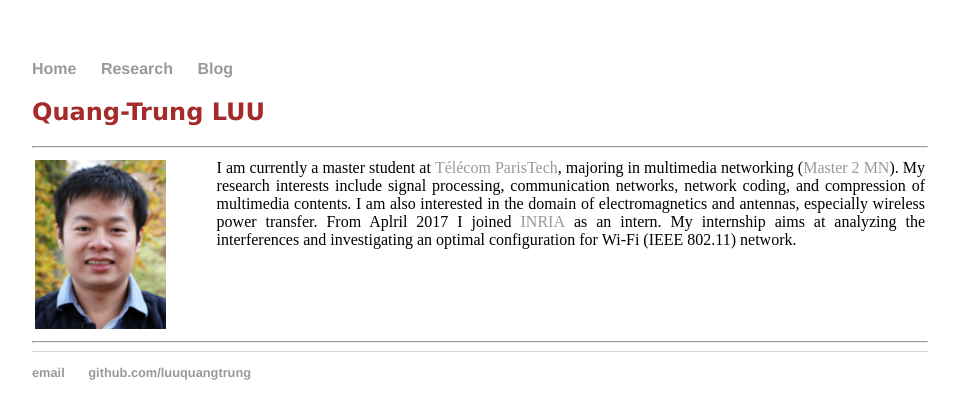
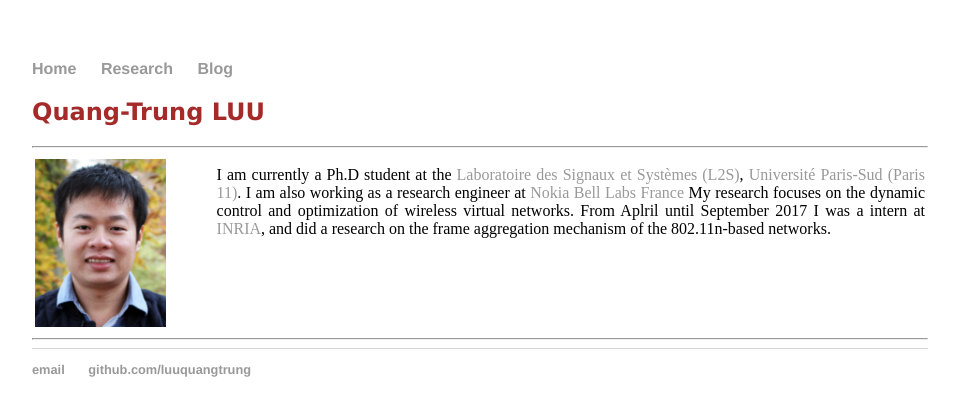
Before and after one commit to luuquangtrung/luuquangtrung.github.io_v1, a Jekyll site: the page built from index.html, in a window 1280 px wide. Shown: the top 419 px of the page, without its empty margins (160-1119 px from the left). Built offline with Jekyll 4.4.1, drawn with Linux system fonts in a browser that asks for light colours.

Commit message:
Update index.html

```diff
--- a/index.html
+++ b/index.html
@@ -20,7 +20,13 @@ title: Quang-Trung Luu
         </td>
 
         <td width="80%" align = "justify">
-        I am currently a master student at&nbsp;<a href="http://www.telecom-paristech.fr/" target="_blank" rel="nofollow">T&eacute;l&eacute;com ParisTech</a>, majoring in multimedia networking (<a href="https://www.universite-paris-saclay.fr/fr/formation/master/m2-multimedia-networking-mn#presentation-m2" target="_blank" rel="nofollow">Master 2 MN</a>). My research interests include signal processing, communication networks, network coding, and compression of multimedia contents. I am also interested in the domain of electromagnetics and antennas, especially wireless power transfer. From Aplril 2017 I joined <a href="https://team.inria.fr/dante/">INRIA</a>&nbsp;as an intern. My internship aims at analyzing the interferences&nbsp;and investigating an optimal configuration for&nbsp;Wi-Fi (IEEE 802.11) network.&nbsp;</div>
+        I am currently a Ph.D student at the <a href="http://www.u-psud.fr/" target="_blank" rel="nofollow">Laboratoire des Signaux et Systèmes (L2S)</a>,
+		<a href="http://www.u-psud.fr/" target="_blank" rel="nofollow">Universit&eacute; Paris-Sud (Paris 11)</a>.
+		I am also working as a research engineer at <a href="https://www.bell-labs.com/" target="_blank" rel="nofollow">Nokia Bell Labs France</a>
+		My research focuses on the dynamic control and optimization of wireless virtual networks.
+		From Aplril until September 2017 I was a intern at <a href="https://team.inria.fr/dante/">INRIA</a>,
+		and did a research on the frame aggregation mechanism of the 802.11n-based networks.
+</div>
 <p>&nbsp;</p>
         </td>
     </tr>
```
